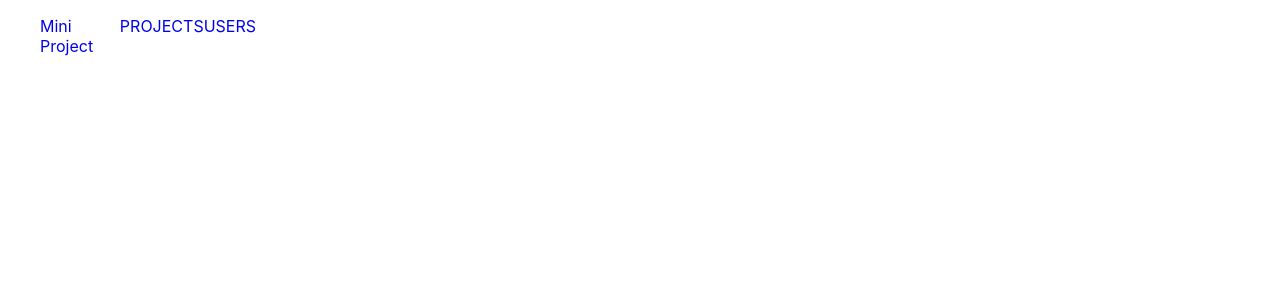
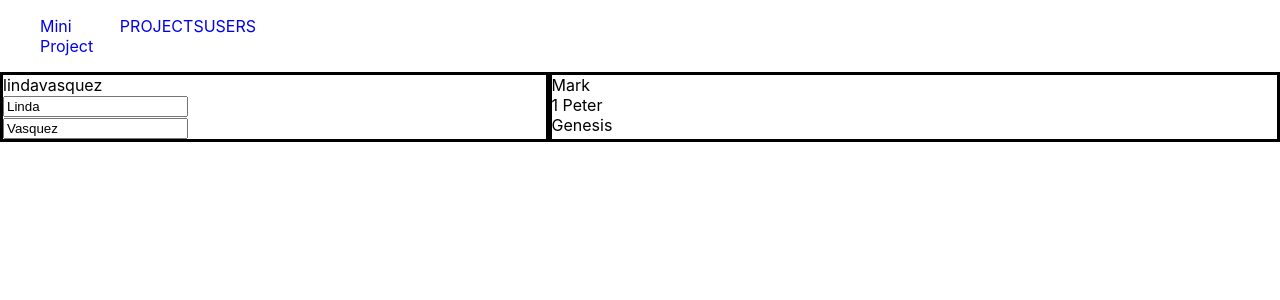
Before and after one commit to 16dprice/mini_project_challenge, a React (Create React App) app in the folder frontend/: page /edit-user/1 in a window 1280 px wide. Shown: the top 300 px of the page. Built offline with nearby package versions, Linux system fonts and the light colour scheme.

Commit message:
user details component plus styling

```diff
--- a/frontend/src/App.js
+++ b/frontend/src/App.js
@@ -1,6 +1,7 @@
 import Navbar from './components/navbar.component';
 import ProjectsList from './components/projectsList.component';
 import UsersList from './components/usersList.component';
+import UserDetails from './components/userDetails.component';
 
 import {BrowserRouter as Router, Route} from "react-router-dom";
 
@@ -12,6 +13,7 @@ function App() {
             </div>
             <Route path="/projects" component={ProjectsList} />
             <Route path="/users" component={UsersList} />
+            <Route path="/edit-user/:userId" component={UserDetails} />
         </Router>
     );
 }
--- /dev/null
+++ b/frontend/src/components/userDetails.component.js
@@ -0,0 +1,59 @@
+import React, {Component} from 'react';
+
+import UserApiAdapter from "../api/userApiAdapter";
+import ProjectApiAdapter from "../api/projectApiAdapter";
+import Card from "./card.component";
+import User from "./user.component";
+
+export default class UserDetails extends Component {
+
+    constructor(props) {
+        super(props);
+
+        this.handleFirstNameChange = this.handleFirstNameChange.bind(this);
+        this.handleLastNameChange = this.handleLastNameChange.bind(this);
+
+        const user = UserApiAdapter.getUserById(props.match.params.userId);
+        const projectsContributedTo = ProjectApiAdapter.getProjectsByUserId(user.id);
+
+        this.state = {
+            user,
+            projectsContributedTo
+        };
+    }
+
+    handleFirstNameChange(e) {
+        this.setState({
+            user: {...this.state.user, firstName: e.target.value}
+        });
+    }
+
+    handleLastNameChange(e) {
+        this.setState({
+            user: {...this.state.user, lastName: e.target.value}
+        });
+    }
+
+    getProjectsContributedTo() {
+        return this.state.projectsContributedTo.map(project => {
+            return <div key={project.id}>{project.bookName}</div>
+        });
+    }
+
+    render() {
+        return (
+            <div className="user-details">
+                <div className="user-details__names">
+                    <span className="user-details__username">{this.state.user.username}</span>
+                    <span className="user-details__first-and-last-names">
+                        <div><input type="text" readOnly={false} value={this.state.user.firstName} onChange={this.handleFirstNameChange}/></div>
+                        <div><input type="text" readOnly={false} value={this.state.user.lastName} onChange={this.handleLastNameChange}/></div>
+                    </span>
+                </div>
+                <div className="user-details__projects">
+                    {this.getProjectsContributedTo()}
+                </div>
+            </div>
+        );
+    }
+}
--- a/frontend/src/index.css
+++ b/frontend/src/index.css
@@ -38,3 +38,16 @@ nav a {
 .card__header {
   color: red;
 }
+
+.user-details {
+  display: grid;
+  grid-template-columns: 3fr 4fr;
+}
+
+.user-details__names {
+  border: solid;
+}
+
+.user-details__projects {
+  border: solid;
+}
```
